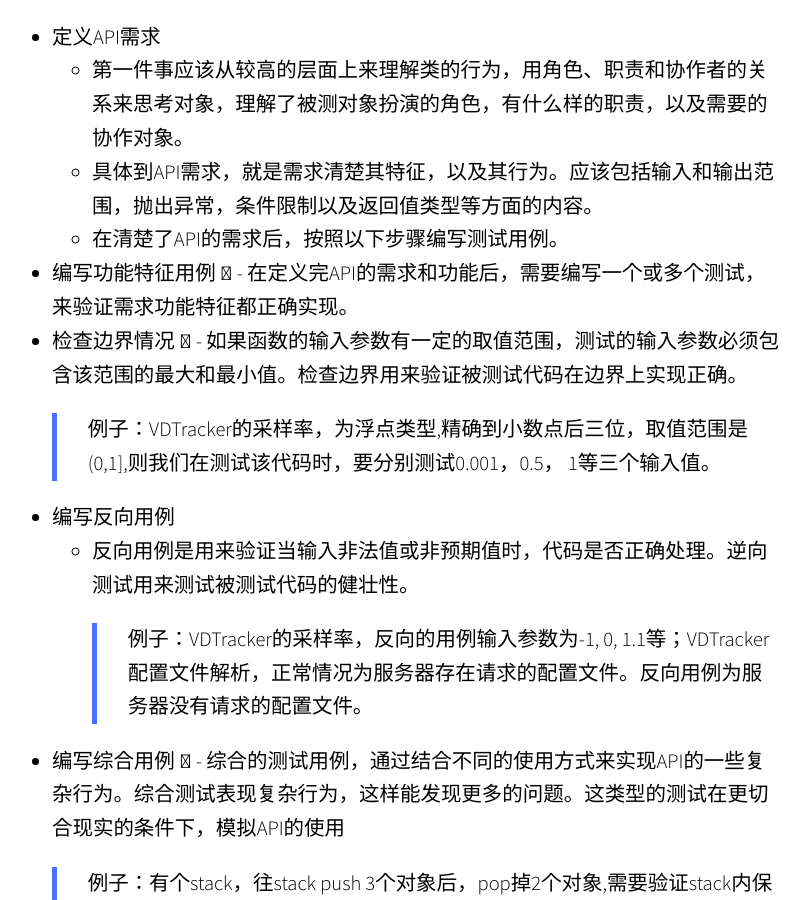
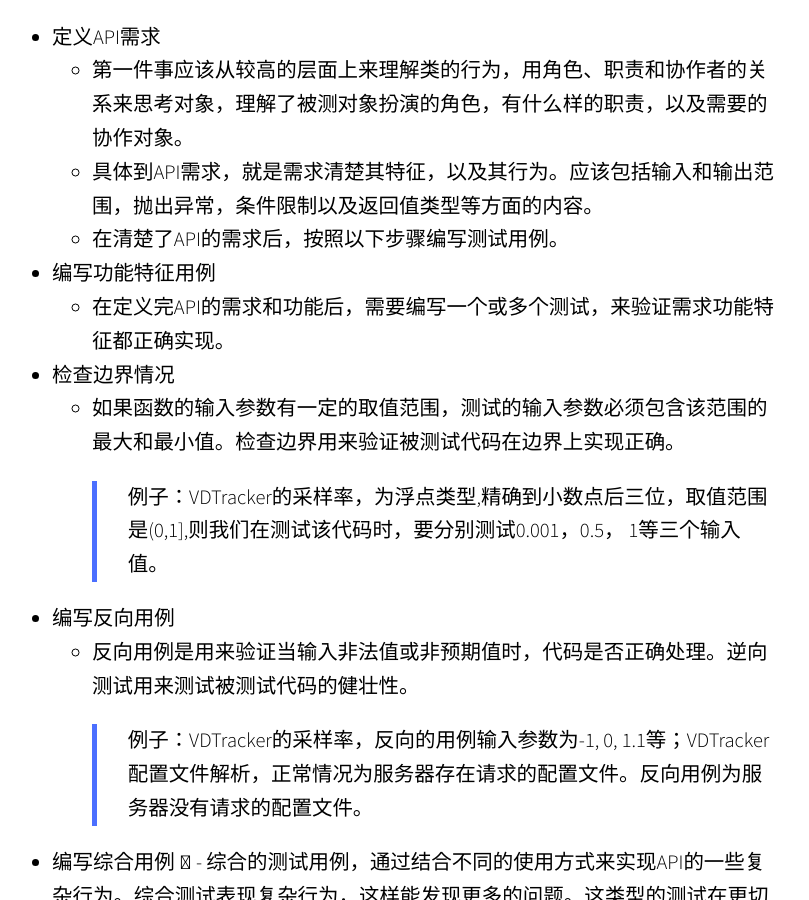
Before and after one commit to astrisk/astrisk.github.io, a Jekyll site: the page built from _posts/2017-04-26-unittest-introduction.md, in a window 1280 px wide and 900 px high, scrolled down 1808 px. Shown: the whole window, without its empty margins (244-1053 px from the left). Built offline with Jekyll 4.4.1, drawn with Linux system fonts in a browser that asks for light colours; some web fonts are replaced.

Commit message:
更新格式

```diff
--- a/_posts/2017-04-26-unittest-introduction.md
+++ b/_posts/2017-04-26-unittest-introduction.md
@@ -43,10 +43,12 @@ categories: UNITTEST
 	- 第一件事应该从较高的层面上来理解类的行为，用角色、职责和协作者的关系来思考对象，理解了被测对象扮演的角色，有什么样的职责，以及需要的协作对象。
 	- 具体到API需求，就是需求清楚其特征，以及其行为。应该包括输入和输出范围，抛出异常，条件限制以及返回值类型等方面的内容。
 	- 在清楚了API的需求后，按照以下步骤编写测试用例。
+
 - 编写功能特征用例
-	- 在定义完API的需求和功能后，需要编写一个或多个测试，来验证需求功能特征都正确实现。
+	- 在定义完API的需求和功能后，需要编写一个或多个测试，来验证需求功能特征都正确实现。
+
 - 检查边界情况
-	- 如果函数的输入参数有一定的取值范围，测试的输入参数必须包含该范围的最大和最小值。检查边界用来验证被测试代码在边界上实现正确。
+	- 如果函数的输入参数有一定的取值范围，测试的输入参数必须包含该范围的最大和最小值。检查边界用来验证被测试代码在边界上实现正确。
 > 例子：VDTracker的采样率，为浮点类型,精确到小数点后三位，取值范围是(0,1],则我们在测试该代码时，要分别测试0.001，0.5， 1等三个输入值。
 
 - 编写反向用例
```
